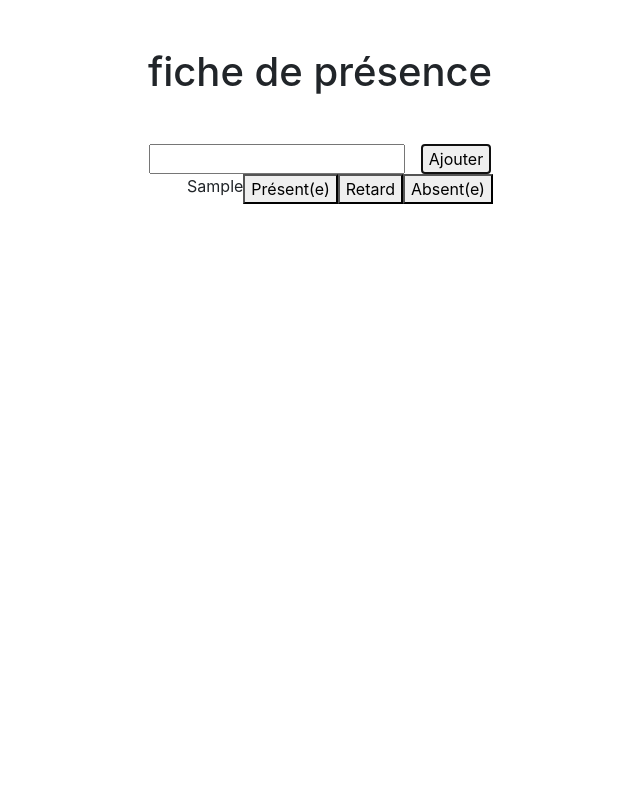
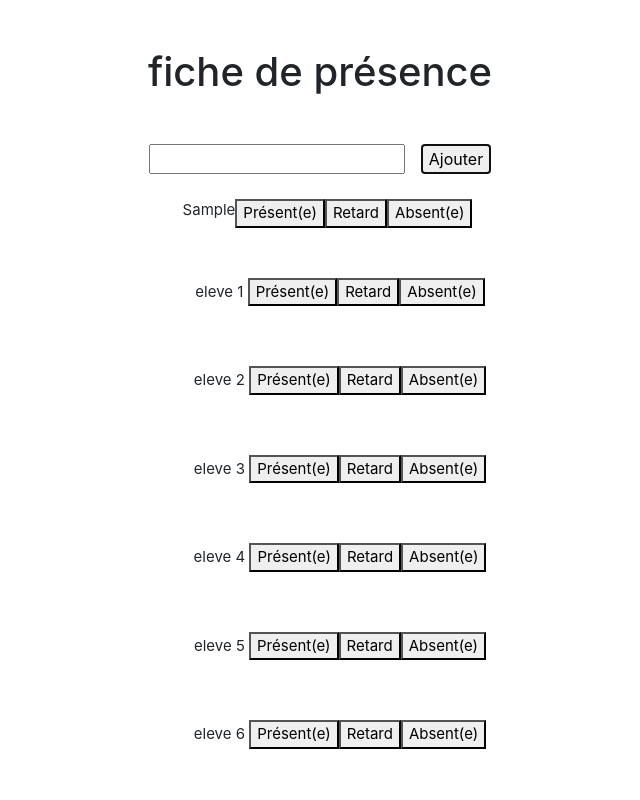
Before and after one commit to Monj4mbon/DOGPOUND, a React (Create React App) app: page / in a window 1280 px wide. Both pictures are taken after typing "Sample" into the empty fields and a click on the button "Ajouter". Shown: the top 800 px of the page, without its empty margins (320-960 px from the left). Built offline with nearby package versions, Linux system fonts and the light colour scheme.

Commit message:
modification

```diff
--- a/src/App.js
+++ b/src/App.js
@@ -1,5 +1,6 @@
 import React from 'react';
 import Liste from "./components/Liste";
+import Liste2 from './components/ListeCodingSchool14';
 
 
 export default class App extends React.Component{
@@ -12,7 +13,7 @@ constructor() {
 }
 ajouter = () => {
 let x = this.state;
-if (x.input == "") {
+if (x.input === "") {
   return
 
 } else {
@@ -29,7 +30,7 @@ this.setState(x)
 
 enter = (e) => {
   let x = this.state
-  if (x.input == "") {
+  if (x.input === "") {
     return
   } else {
     if (e.key === "Enter") {
@@ -65,7 +66,11 @@ return(
     {
       this.state.value.map((e,i) => {
         return(
-          < Liste key={i}  valeur={e.valeur}/>
+          <div>
+
+            <Liste key={i}  valeur={e.valeur}/>
+            <Liste2/>
+          </div>
         )
 
       })
--- /dev/null
+++ b/src/components/ListeCodingSchool14.js
@@ -0,0 +1,39 @@
+import React from 'react';
+import './listeCodingSchool14.css'
+
+class Liste2 extends React.Component {
+    render() {
+        return (
+            <div>
+                <li>eleve 1 <button>Présent(e)</button><button>Retard</button><button>Absent(e)</button></li>
+
+                <li>eleve 2 <button>Présent(e)</button><button>Retard</button><button>Absent(e)</button></li>
+
+                <li>eleve 3 <button>Présent(e)</button><button>Retard</button><button>Absent(e)</button></li>
+
+                <li>eleve 4 <button>Présent(e)</button><button>Retard</button><button>Absent(e)</button></li>
+
+                <li>eleve 5 <button>Présent(e)</button><button>Retard</button><button>Absent(e)</button></li>
+
+                <li>eleve 6 <button>Présent(e)</button><button>Retard</button><button>Absent(e)</button></li>
+
+                <li>eleve 7 <button>Présent(e)</button><button>Retard</button><button>Absent(e)</button></li>
+
+                <li>eleve 8 <button>Présent(e)</button><button>Retard</button><button>Absent(e)</button></li>
+
+                <li>eleve 9 <button>Présent(e)</button><button>Retard</button><button>Absent(e)</button></li>
+
+                <li>eleve 10 <button>Présent(e)</button><button>Retard</button><button>Absent(e)</button></li>
+
+                <li>eleve 11 <button>Présent(e)</button><button>Retard</button><button>Absent(e)</button></li>
+
+                <li>eleve 12 <button>Présent(e)</button><button>Retard</button><button>Absent(e)</button></li>
+
+                <li>eleve 13 <button>Présent(e)</button><button>Retard</button><button>Absent(e)</button></li>
+
+            </div>
+        );
+    }
+}
+
+export default Liste2;
--- /dev/null
+++ b/src/components/listeCodingSchool14.css
@@ -0,0 +1,9 @@
+li{
+    list-style-type: none;
+    list-style-type: none;
+    margin-bottom: 10px;
+    font-size: 15px;
+    padding: 25px;
+    position: relative;
+    border-radius: 10px;
+}
```
